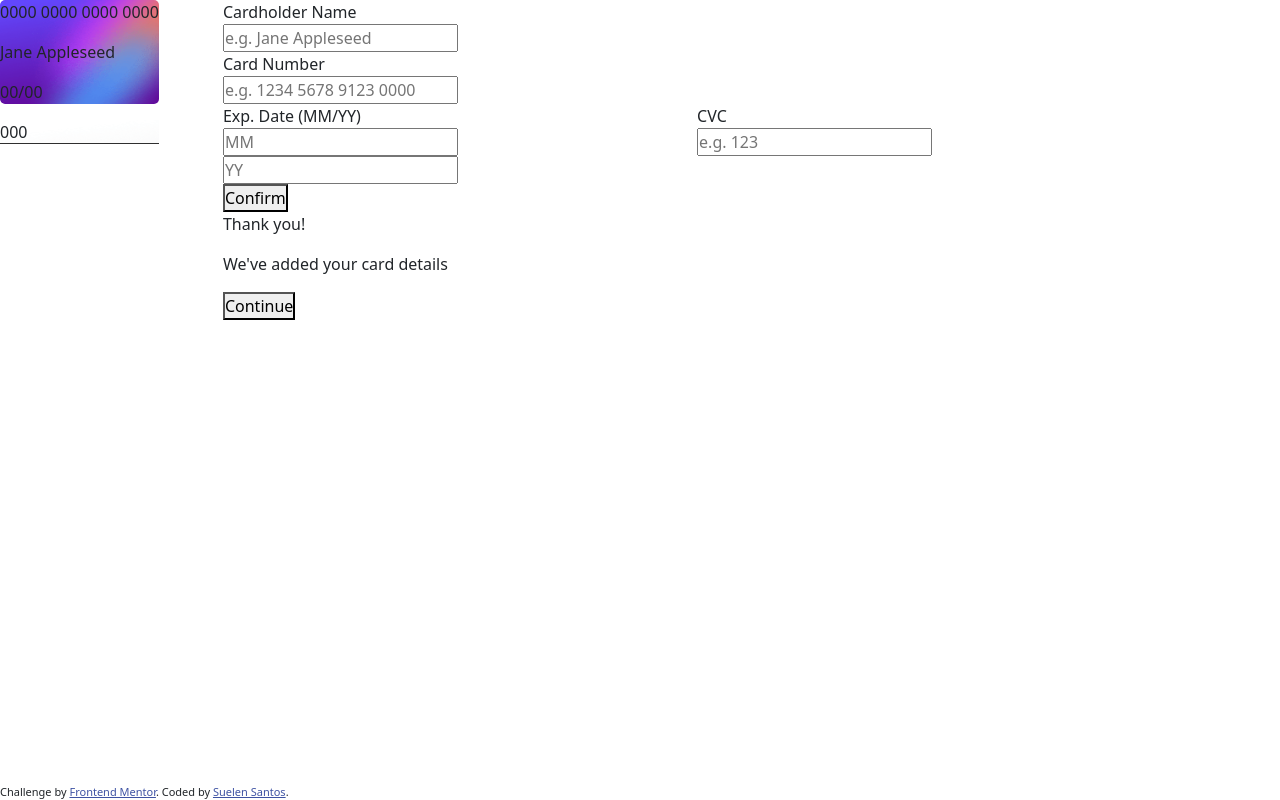
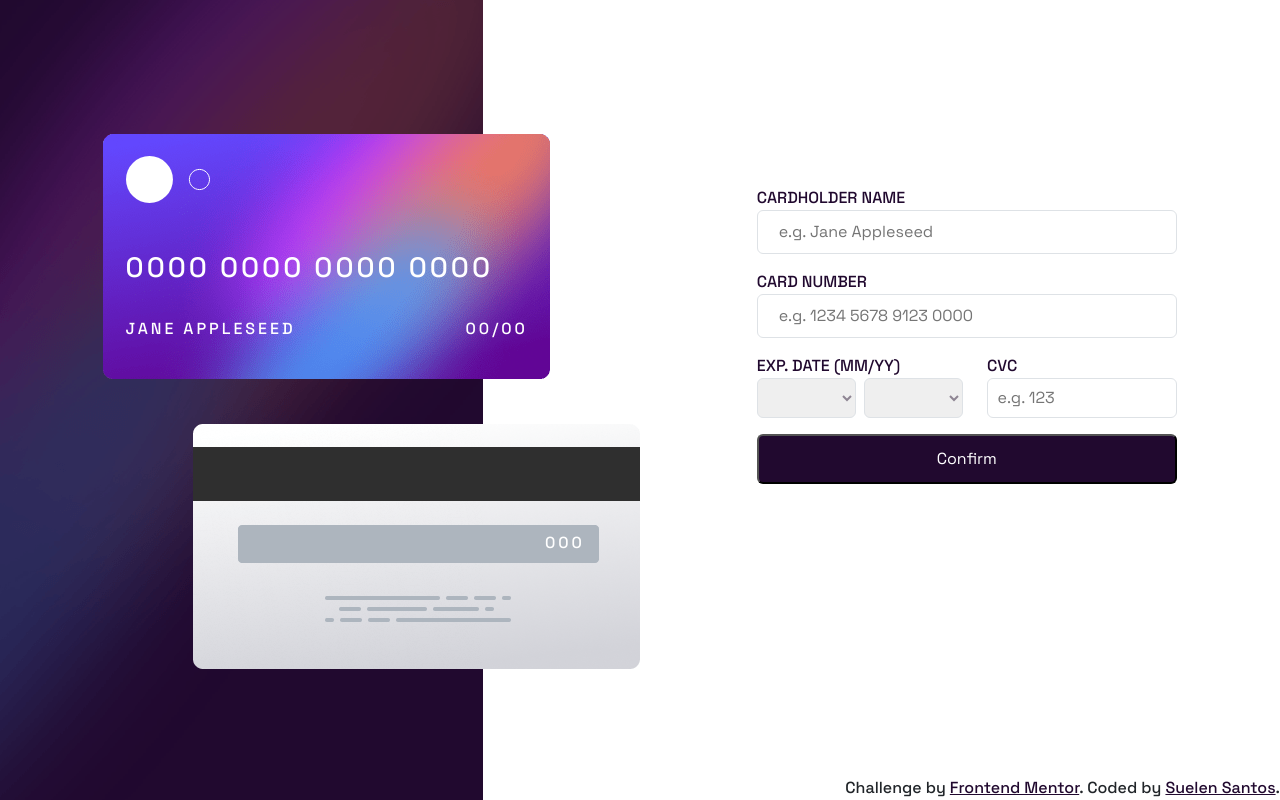
Before and after one commit to suelense/interactive-card, a plain HTML site: page index.html in a window 1280 px wide. Drawn offline with nearby package versions, Linux system fonts and the light colour scheme.

Commit message:
functions and css

```diff
--- a/index.html
+++ b/index.html
@@ -12,49 +12,65 @@
   <title>Interactive card details form</title>
 </head>
 
-<body>
-  <main class="d-flex flex-row">
+<body class="body-style">
+  <main class="d-flex justify-content-around align-items-center">
     <section>
-      <div class="frontCard">
-        <p>0000 0000 0000 0000</p>
-        <p>Jane Appleseed</p>
-        <p>00/00</p>
+      <div class="div-card front-card">
+        <img src="/images/card-logo.svg">
+        <br><br><br>
+        <p class="h3" id="cardNumber">0000 0000 0000 0000</p>
+        <br>
+        <div class="d-flex justify-content-between">
+          <p class="card-name text-uppercase fs-6" id="cardName">JANE APPLESEED</p>
+          <p class="card-date fs-6"><span id="cardExpirationMonth">00</span>/<span id="cardExpirationYear">00</span></p>
+        </div>
       </div>
-      <div class="backCard">
-        <p>000</p>
+      <div class="div-card back-card">
+        <p class="card-cvc fs-6" id="cardCvc">000</p>
       </div>
     </section>
     <section>
       <form>
-        <label>Cardholder Name</label><br>
-        <input placeholder="e.g. Jane Appleseed"><br>
-        <label>Card Number</label><br>
-        <input type="text" name="" id="" placeholder="e.g. 1234 5678 9123 0000"><br>
-        <div class="d-flex flex-row">
-          <div>
-            <label>Exp. Date (MM/YY)</label><br>
-            <input type="text" name="" id="" placeholder="MM">
-            <input type="text" name="" id="" placeholder="YY">
+        <label>CARDHOLDER NAME</label><br>
+        <input type="text" id="inputName" class="rounded border w-100" maxlength="18" onkeyup="showInput('inputName', 'cardName')" placeholder="e.g. Jane Appleseed">
+        <p class="text-danger"><span id="errorName">Type your name</p>
+        <label>CARD NUMBER</label><br>
+        <input type="text" pattern='\d*' id="inputNumber" class="rounded border w-100 " maxlength="16" onkeyup="showInput('inputNumber','cardNumber')" placeholder="e.g. 1234 5678 9123 0000">
+        <p class="text-danger"><span id="errorNumber">Enter a valid number</p>
+        <div class="d-flex justify-content-between gap-4">
+          <div class="w-50">
+            <label>EXP. DATE (MM/YY)</label><br>
+            <div class="d-flex justify-content-between gap-2">
+              <select id="selectMonth" class="rounded border w-100" data-name="selectMonth" onchange="showInput('selectMonth','cardExpirationMonth')"></select>
+              <select id="selectYear" class="rounded border w-100" data-name="selectYear" onchange="showInput('selectYear','cardExpirationYear')"></select>
+            </div>
           </div>
           <div>
             <label>CVC</label><br>
-            <input type="text" name="" id="" placeholder="e.g. 123">
+            <input type="text" id="inputCvc" class="rounded border w-100" maxlength="3" onkeyup="showInput('inputCvc','cardCvc')" placeholder="e.g. 123">
           </div>
         </div>
-        <button>Confirm</button>
+        <div class="d-flex gap-4">
+          <p class="text-danger w-50"><span id="errorDate">Select a valid date</p>
+          <p class="text-danger"><span id="errorCvc">Enter a valid CVC</p>
+        </div>
+        <button type="button" class="rounded w-100" onclick="register()">Confirm</button>
       </form>
-      <p>Thank you!</p>
-      <p>We've added your card details</p>
-      <button>Continue</button>
+      <div class="d-none">
+        <img src="/images/icon-complete.svg">
+        <p>Thank you!</p>
+        <p>We've added your card details</p>
+        <button class="rounded w-100">Continue</button>
+      </div>
     </section>
   </main>
-  <footer>
+  <footer class="position-fixed bottom-0 end-0">
     <div class="footerLinks">
       Challenge by <a href="https://www.frontendmentor.io?ref=challenge" target="_blank">Frontend Mentor</a>.
       Coded by <a href="https://github.com/suelense">Suelen Santos</a>.
     </div>
   </footer>
-  <script href="script.js"></script>
+  <script src="script.js"></script>
 </body>
 
 </html>
--- a/script.js
+++ b/script.js
@@ -1,3 +1,78 @@
+function getData(id) {
+  return document.getElementById(id).value;
+}
+
+function displayBlock(id) {
+  return document.getElementById(id).style.display = "block";
+}
+
+function displayNone(id) {
+  return document.getElementById(id).style.display = "none";
+}
+
+function showInput(inputId, pId) {
+  if (inputId == "inputNumber") {
+    inputValue = document.getElementById(inputId).value;
+    text = ""
+    for (i = 0; i < inputValue.length; i++) {
+      t = inputValue[i];
+      if ((i + 1) % 4 == 0) {
+        text += (t + " ");
+      } else {
+        text += t;
+      }
+    }
+  } else {
+
+    text = document.getElementById(inputId).value;
+  }
+  document.getElementById(pId).textContent = text;
+}
+
+function select(start, end, dataName) {
+  selectMonth = document.querySelector('[data-name="selectMonth"]');
+  selectYear = document.querySelector('[data-name="selectYear"]');
+  option = "<option value=''></option>";
+
+  for (i = 1; i <= 12; i++) {
+    if (i <= 9) {
+      element = `<option value="0${i}">0${i}</option>`;
+    } else {
+      element = `<option value="${i}">${i}</option>`;
+    }
+    option += element;
+    selectMonth.innerHTML = option;
+  }
+
+  for (i = 1; i <= 99; i++) {
+    if (i <= 9) {
+      element = `<option value="0${i}">0${i}</option>`;
+    } else {
+      element = `<option value="${i}">${i}</option>`;
+    }
+    option += element;
+    selectYear.innerHTML = option;
+  }
+}
+
+function emptyData(id, idError) {
+  data = getData(id);
+  if (data.length == 0) {
+    displayBlock(idError);
+  } else {
+    displayNone(idError)
+  }
+}
+
+function register() {
+  emptyData("inputName", "errorName");
+  emptyData("inputNumber", "errorNumber");
+  emptyData("inputCvc", "errorCvc");
+  emptyData("selectMonth", "errorDate");
+  emptyData("selectYear", "errorDate");
+}
+select();
+
 
 /*Users should be able to:
 
@@ -6,4 +81,20 @@
   - Any input field is empty
   - The card number, expiry date, or CVC fields are in the wrong format
 - View the optimal layout depending on their device's screen size
-- See hover, active, and focus states for interactive elements on the page */
+- See hover, active, and focus states for interactive elements on the page
+
+Your users should be able to:
+
+- Fill in the form and see the card details update in real-time
+- Receive error messages when the form is submitted if:
+  - Any input field is empty
+  - The card number, expiry date, or CVC fields are in the wrong format
+- View the optimal layout depending on their device's screen size
+- See hover, active, and focus states for interactive elements on the page
+
+
+- Update the details on the card as the user fills in the fields
+- Validate the form fields when the form is submitted
+- If there are no errors, display the completed state
+- Reset the form when the user clicks "Continue" on the completed state
+*/
--- a/style.css
+++ b/style.css
@@ -1,33 +1,92 @@
-* {
-    margin: 0;
-    padding: 0;
+@import url('https://fonts.googleapis.com/css2?family=Space+Grotesk:wght@300..700&display=swap');
+
+:root {
+    --white: hsl(0, 0%, 100%);
+    --light-grayish-violet: hsl(270, 3%, 87%);
+    --dark-grayish-violet: hsl(279, 6%, 55%);
+    --very-dark-violet: hsl(278, 68%, 11%);
 }
 
-.flex-row {
-    gap: 5%;
+.body-style {
+    font-family: "Space Grotesk", sans-serif;
+    font-weight: 500;
+    background-image: url(/images/bg-main-desktop.png);
+    background-repeat: no-repeat;
 }
 
-.frontCard {
-    background-image: url(/images/bg-card-front.png);
-    background-size: cover;
-    border-radius: 5px;
+.div-card {
+    color: var(--white);
+    width: 447px;
+    min-height: 245px;
+    background-size: 100%;
+    padding: 5%;
+    background-repeat: no-repeat;
 }
 
-.backCard {
-    background-image: url(/images/bg-card-back.png);
+.front-card {
+    background-image: url(/images/bg-card-front.png);
+    margin-top: 30%;
+
 }
 
-
-footer {
-    position: fixed;
-    bottom: 0;
+.back-card {
+    background-image: url(/images/bg-card-back.png);
+    margin-left: 20%;
+    margin-top: 10%;
 }
 
-.footerLinks {
-    font-size: 11px;
-    text-align: center;
+.card-cvc {
+    padding-top: 85px;
+    padding-left: 330px;
+}
+
+form {
+    width: 420px;
+}
+
+label {
+    color: var(--very-dark-violet);
+}
+
+input,
+select {
+    height: 40px;
+    color: var(--dark-grayish-violet);
+    border-color: var(--light-grayish-violet);
+    padding: 5%;
+}
+
+#errorName,
+#errorNumber,
+#errorDate,
+#errorCvc{
+    display: none;
+}
+
+button {
+    color: var(--white);
+    height: 50px;
+    background-color: var(--very-dark-violet);
+}
+
+.h3,
+.card-name,
+.card-cvc,
+.card-date {
+    letter-spacing: 3px;
 }
 
 .footerLinks a {
-    color: hsl(228, 45%, 44%);
+    color: var(--very-dark-violet);
 }
+
+/*- Mobile: 375px
+- Desktop: 1440px
+
+## Colors
+
+### Primary
+
+- Linear gradient (active input border): hsl(249, 99%, 64%) to hsl(278, 94%, 30%)
+- Red (input errors): hsl(0, 100%, 66%)
+*/
```
Also changed, not shown: design/desktop-preview.jpg (deleted), images/bg-main-desktop.png (renamed from newimages/bg-main-desktop.png), images/bg-main-mobile.png (renamed from newimages/bg-main-mobile.png), images/card-logo.svg (renamed from newimages/card-logo.svg), images/icon-complete.svg (renamed from newimages/icon-complete.svg), 3 other files.
